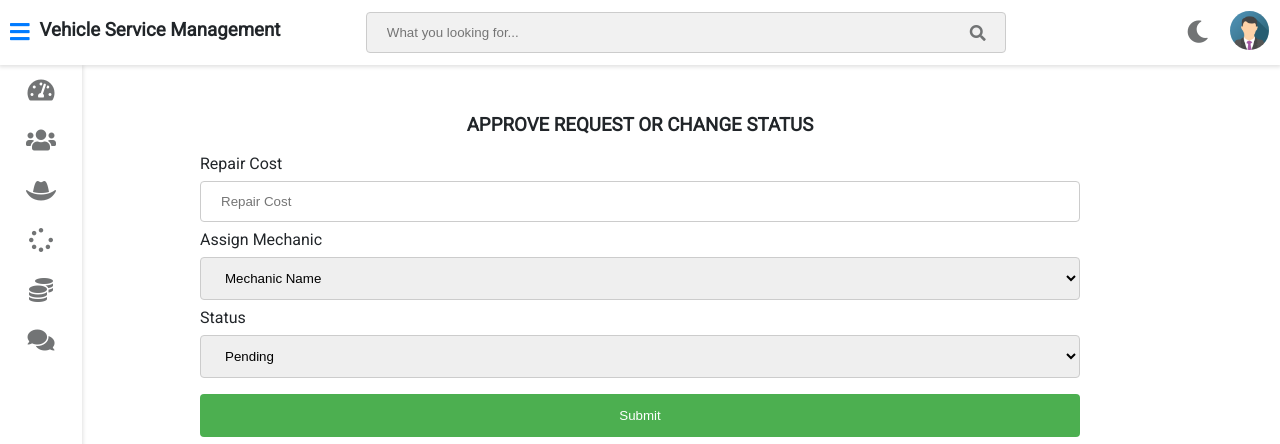
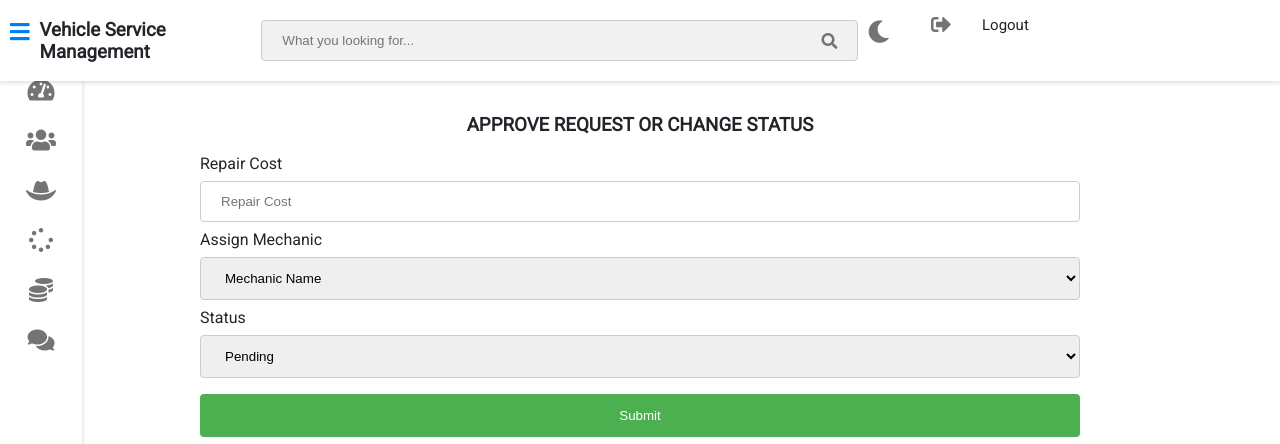
Before and after one commit to VikasRimmalapudi7/vehicle-service-management, a Django app: page /change-status/1 in a window 1280 px wide. Shown: the top 444 px of the page. Run offline with Django 3.2, Linux system fonts and the light colour scheme; a user stored in the database is signed in; tables that the repository leaves empty hold one stand-in row (values such as "Sample post"); some libraries are stand-ins or nearby versions.

Commit message:
added logout functionality

```diff
--- a/templates/vehicle/adminbase.html
+++ b/templates/vehicle/adminbase.html
@@ -45,20 +45,18 @@
 				</a>
 			</li>
 
-			<li class="nav-item avt-wrapper">
-				<div class="avt dropdown">
-					<img src="{% static "images/admin.png" %} " alt="User image" class="dropdown-toggle" data-toggle="user-menu">
-					<ul id="user-menu" class="dropdown-menu">
+			<li class="dropdown-menu-item">
+				<form action="{% url 'logout' %}" method="post" style="margin: 0; padding: 0;">
+					{% csrf_token %}
+					<a class="dropdown-menu-link" style="cursor: pointer;" onclick="this.closest('form').submit()">
+						<div>
+							<i class="fas fa-sign-out-alt"></i>
+						</div>
+						<span>Logout</span>
+					</a>
+				</form>
+			</li>
 
-
-						<li  class="dropdown-menu-item">
-							<a href="/logout" class="dropdown-menu-link">
-								<div>
-									<i class="fas fa-sign-out-alt"></i>
-								</div>
-								<span>Logout</span>
-							</a>
-						</li>
 					</ul>
 				</div>
 			</li>
```
Also changed, not shown: templates/vehicle/customerbase.html (+12 -7 lines), templates/vehicle/mechanicbase.html (+14 -7 lines).
